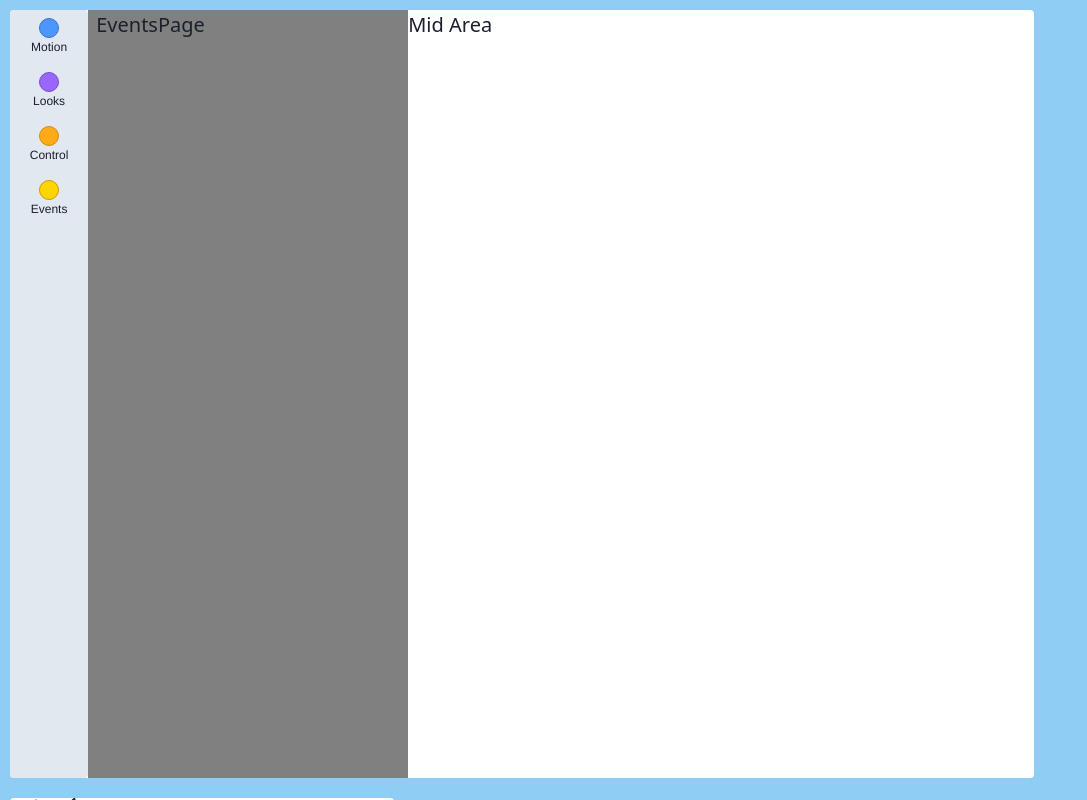
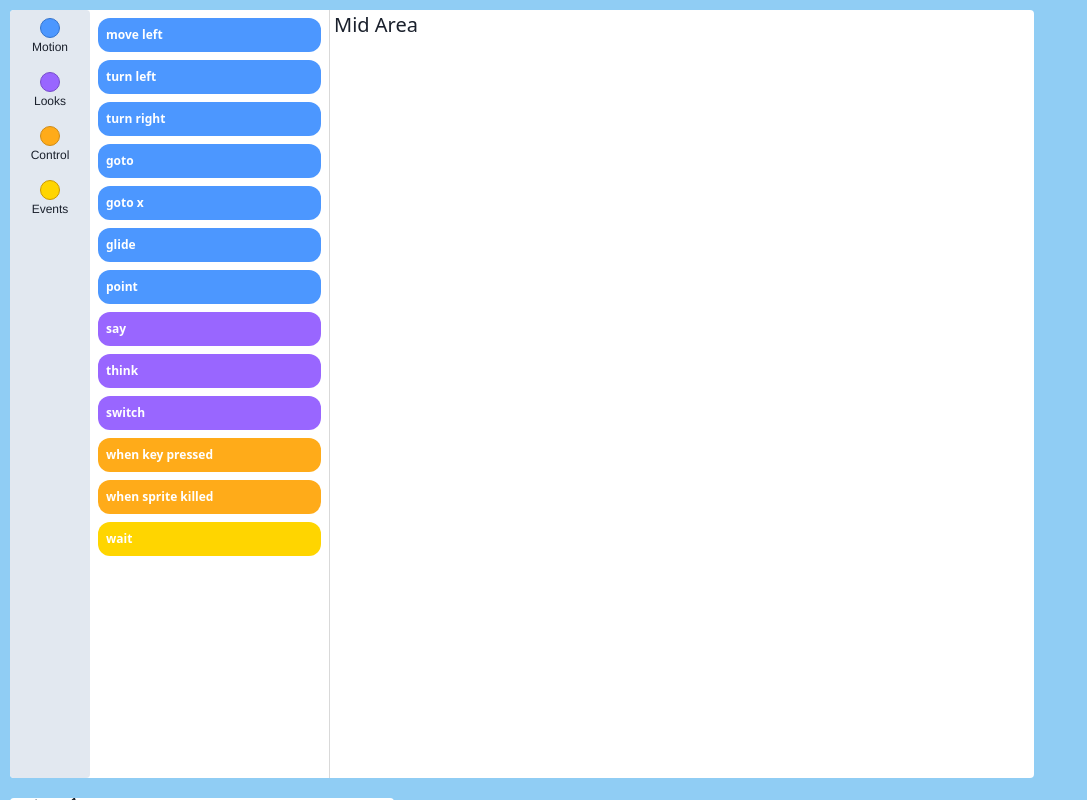
Before and after one commit to UtkarshMish/scratch-assessment, a React (Create React App) app: page / in a window 1280 px wide. Shown: the whole page, without its empty margins (0-1087 px from the left). Built offline with nearby package versions, Linux system fonts and the light colour scheme.

Commit message:
added background

```diff
--- a/src/components/LeftMenu/EventsPage.tsx
+++ b/src/components/LeftMenu/EventsPage.tsx
@@ -1,9 +1,34 @@
 import { Box } from "@chakra-ui/react";
+import { SIDE_MENU } from "../../constants/menu";
+import ActionMenu from "../common/ActionMenu";
 
 export default function EventsPage() {
+	const sideMenuList = Object.keys(SIDE_MENU)
+		.map((key) => {
+			if (SIDE_MENU[key].menu_items != null) {
+				return SIDE_MENU[key].menu_items?.map((ele) => ({
+					title: ele.name,
+					color: "white",
+					background: SIDE_MENU[key].color
+				}));
+			} else {
+				return null;
+			}
+		})
+
+		.flat();
 	return (
-		<Box minW={"xs"} backgroundColor={"gray"} paddingInline={"2"}>
-			EventsPage
+		<Box
+			minW={"15rem"}
+			marginRight={"1"}
+			backgroundColor={"whiteAlpha.800"}
+			paddingInline={"2"}
+			borderRight={"1px solid #00000026"}
+			overflow="auto"
+			fontWeight={"semibold"}>
+			{sideMenuList
+				.map((item) => (item ? <ActionMenu {...item} /> : null))
+				.filter((val) => val != null)}
 		</Box>
 	);
 }
--- a/src/components/RightMenu/SpriteBox.tsx
+++ b/src/components/RightMenu/SpriteBox.tsx
@@ -7,7 +7,7 @@ interface SpriteBoxProps {
 	index: number;
 	data: SpriteMenuElement;
 	isSelected: boolean;
-	onClick:()=>void;
+	onClick: () => void;
 }
 const SpriteBox: React.FunctionComponent<SpriteBoxProps> = (props) => {
 	const { index, deleteHandler, data, isSelected, onClick } = props;
@@ -26,7 +26,7 @@ const SpriteBox: React.FunctionComponent<SpriteBoxProps> = (props) => {
 			className={"selectable"}
 			position={"relative"}
 			onClick={onClick}
-			boxShadow={isSelected ? "2xl" : "none"}>
+			boxShadow={isSelected ? "0px 0px 0px 4px #4d97ff59" : "none"}>
 			<Button
 				position={"absolute"}
 				top={"-2.5"}
--- /dev/null
+++ b/src/components/common/ActionMenu.tsx
@@ -0,0 +1,21 @@
+import { Box, Text } from "@chakra-ui/react";
+
+interface ActionMenuProps {
+	title: string | null | undefined;
+	color: string;
+	background: string;
+}
+
+export default function ActionMenu(props: ActionMenuProps) {
+	const { title, color = "white", background = "purple" } = props;
+	return (
+		<Box
+			background={background}
+			marginBlock={"2"}
+			color={color}
+			padding={"2"}
+			borderRadius={"xl"}>
+			<Text fontSize={"xs"}>{title}</Text>
+		</Box>
+	);
+}
--- a/src/constants/menu.ts
+++ b/src/constants/menu.ts
@@ -11,19 +11,31 @@ export const SIDE_MENU: SideMenu = {
 		borderColor: "#3373cc",
 		menu_items: [
 			{
-				name: "move",
+				name: "move left",
 				handler: (value: any) => {
 					console.log(value);
 				}
 			},
 			{
-				name: "turn",
+				name: "turn left",
+				handler: (value: any) => {
+					console.log(value);
+				}
+			},
+			{
+				name: "turn right",
 				handler: (value: any) => {
 					console.log(value);
 				}
 			},
 			{
 				name: "goto",
+				handler: (value: any) => {
+					console.log(value);
+				}
+			},
+			{
+				name: "goto x",
 				handler: (value: any) => {
 					console.log(value);
 				}
@@ -44,14 +56,56 @@ export const SIDE_MENU: SideMenu = {
 	},
 	Looks: {
 		color: "#9966ff",
-		borderColor: "#774dcb"
+		borderColor: "#774dcb",
+		menu_items: [
+			{
+				name: "say",
+				handler: (value: any) => {
+					console.log(value);
+				}
+			},
+			{
+				name: "think",
+				handler: (value: any) => {
+					console.log(value);
+				}
+			},
+			{
+				name: "switch",
+				handler: (value: any) => {
+					console.log(value);
+				}
+			}
+		]
 	},
 	Control: {
 		color: "#ffab19",
-		borderColor: "#cf8b17"
+		borderColor: "#cf8b17",
+		menu_items: [
+			{
+				name: "when key pressed",
+				handler: (value: any) => {
+					console.log(value);
+				}
+			},
+			{
+				name: "when sprite killed",
+				handler: (value: any) => {
+					console.log(value);
+				}
+			}
+		]
 	},
 	Events: {
 		color: "#ffd500",
-		borderColor: "#cc9900"
+		borderColor: "#cc9900",
+		menu_items: [
+			{
+				name: "wait",
+				handler: (value: any) => {
+					console.log(value);
+				}
+			}
+		]
 	}
 };
```
